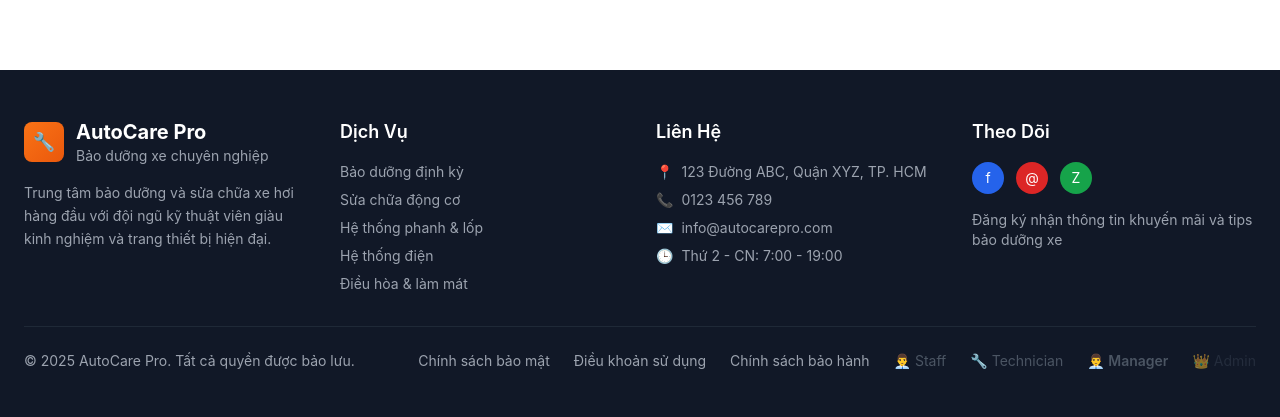
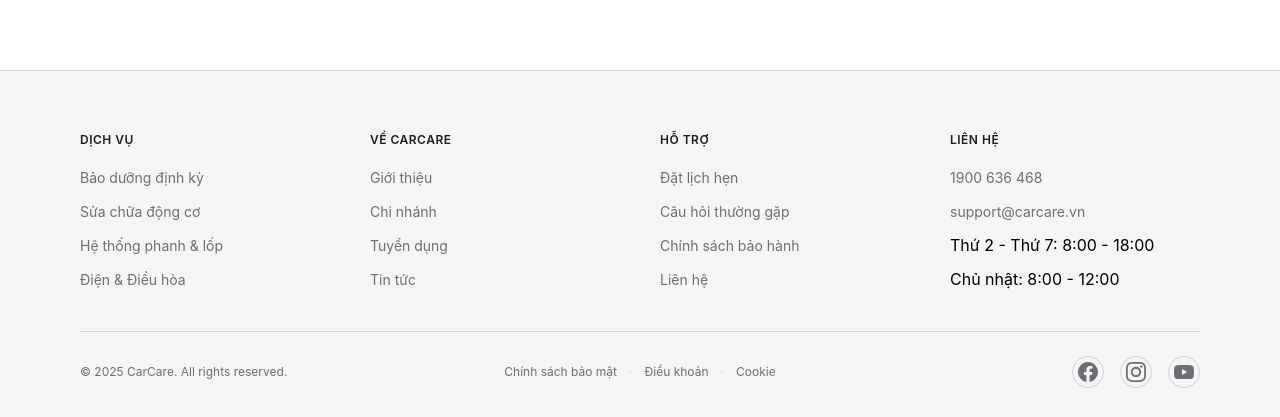
Before and after one commit to FGApollo/EV-Service-Center-Maintance-Management-System_SWP391_FE, a React (Vite) app: page / in a window 1280 px wide. Shown: the part 3060-3477 px from the top of the page. Built offline with nearby package versions, Linux system fonts and the light colour scheme.

Commit message:
Add modern footer component and refactor Navbar for dashboard navigation

```diff
--- /dev/null
+++ b/src/components/Footer.css
@@ -0,0 +1,222 @@
+/* ============================================
+   MODERN FOOTER - Apple/Minimal Style
+   ============================================ */
+
+.modern-footer {
+  background: #f5f5f7;
+  border-top: 1px solid #d2d2d7;
+  padding: 60px 0 32px;
+}
+
+.footer-wrapper {
+  max-width: 1200px;
+  margin: 0 auto;
+  padding: 0 40px;
+}
+
+/* Footer Grid */
+.footer-grid {
+  display: grid;
+  grid-template-columns: repeat(4, 1fr);
+  gap: 40px;
+  margin-bottom: 40px;
+}
+
+.footer-section {
+  display: flex;
+  flex-direction: column;
+}
+
+.footer-title {
+  font-size: 0.75rem;
+  font-weight: 600;
+  color: #1d1d1f;
+  text-transform: uppercase;
+  letter-spacing: 0.5px;
+  margin: 0 0 16px 0;
+}
+
+.footer-list {
+  list-style: none;
+  padding: 0;
+  margin: 0;
+  display: flex;
+  flex-direction: column;
+  gap: 10px;
+}
+
+.footer-list li {
+  margin: 0;
+}
+
+.footer-list button,
+.footer-list a {
+  font-size: 0.875rem;
+  color: #6e6e73;
+  text-decoration: none;
+  background: none;
+  border: none;
+  padding: 0;
+  cursor: pointer;
+  transition: color 0.2s;
+  text-align: left;
+  font-family: inherit;
+}
+
+.footer-list button:hover,
+.footer-list a:hover {
+  color: #1d1d1f;
+}
+
+/* Footer Divider */
+.footer-divider {
+  height: 1px;
+  background: #d2d2d7;
+  margin: 40px 0 24px;
+}
+
+/* Footer Bottom */
+.footer-bottom-new {
+  display: grid;
+  grid-template-columns: 1fr auto 1fr;
+  align-items: center;
+  gap: 32px;
+}
+
+.footer-bottom-left {
+  display: flex;
+  justify-content: flex-start;
+}
+
+.footer-bottom-center {
+  display: flex;
+  align-items: center;
+  gap: 12px;
+  justify-content: center;
+}
+
+.footer-bottom-right {
+  display: flex;
+  gap: 16px;
+  justify-content: flex-end;
+}
+
+.footer-copyright {
+  font-size: 0.75rem;
+  color: #6e6e73;
+  margin: 0;
+}
+
+.footer-bottom-center a {
+  font-size: 0.75rem;
+  color: #6e6e73;
+  text-decoration: none;
+  transition: color 0.2s;
+}
+
+.footer-bottom-center a:hover {
+  color: #1d1d1f;
+}
+
+.footer-dot {
+  color: #d2d2d7;
+  font-size: 0.75rem;
+}
+
+.footer-social-link {
+  width: 32px;
+  height: 32px;
+  border-radius: 50%;
+  background: transparent;
+  border: 1px solid #d2d2d7;
+  display: flex;
+  align-items: center;
+  justify-content: center;
+  color: #6e6e73;
+  transition: all 0.2s;
+  text-decoration: none;
+}
+
+.footer-social-link:hover {
+  background: #ffffff;
+  color: #1d1d1f;
+  border-color: #1d1d1f;
+  transform: translateY(-2px);
+}
+
+/* Responsive Design */
+@media (max-width: 1024px) {
+  .footer-wrapper {
+    padding: 0 32px;
+  }
+
+  .footer-grid {
+    grid-template-columns: repeat(2, 1fr);
+    gap: 32px;
+  }
+}
+
+@media (max-width: 768px) {
+  .modern-footer {
+    padding: 48px 0 24px;
+  }
+
+  .footer-wrapper {
+    padding: 0 24px;
+  }
+
+  .footer-grid {
+    grid-template-columns: 1fr;
+    gap: 32px;
+  }
+
+  .footer-bottom-new {
+    grid-template-columns: 1fr;
+    gap: 24px;
+    text-align: center;
+  }
+
+  .footer-bottom-left,
+  .footer-bottom-center,
+  .footer-bottom-right {
+    justify-content: center;
+  }
+}
+
+@media (max-width: 480px) {
+  .footer-wrapper {
+    padding: 0 20px;
+  }
+
+  .footer-grid {
+    gap: 24px;
+  }
+
+  .footer-title {
+    font-size: 0.7rem;
+  }
+
+  .footer-list button,
+  .footer-list a {
+    font-size: 0.8rem;
+  }
+
+  .footer-bottom-new {
+    gap: 20px;
+  }
+
+  .footer-copyright,
+  .footer-bottom-center a {
+    font-size: 0.7rem;
+  }
+
+  .footer-social-link {
+    width: 28px;
+    height: 28px;
+  }
+
+  .footer-social-link svg {
+    width: 16px;
+    height: 16px;
+  }
+}
--- a/src/components/Footer.jsx
+++ b/src/components/Footer.jsx
@@ -1,137 +1,90 @@
 import React from "react";
+import "./Footer.css";
 
 function Footer({ onNavigate }) {
   return (
-    <footer className="bg-gray-900 text-white py-12">
-      <div className="container mx-auto px-6">
-        <div className="grid md:grid-cols-4 gap-8">
-          {/* Company Info */}
-          <div>
-            <div className="flex items-center space-x-3 mb-4">
-              <div className="w-10 h-10 bg-gradient-to-br from-orange-500 to-orange-600 rounded-lg flex items-center justify-center">
-                <span className="text-white font-bold text-lg">🔧</span>
-              </div>
-              <div>
-                <h3 className="text-xl font-bold">AutoCare Pro</h3>
-                <p className="text-sm text-gray-400">Bảo dưỡng xe chuyên nghiệp</p>
-              </div>
-            </div>
-            <p className="text-gray-400 text-sm leading-relaxed">
-              Trung tâm bảo dưỡng và sửa chữa xe hơi hàng đầu với đội ngũ kỹ thuật viên
-              giàu kinh nghiệm và trang thiết bị hiện đại.
-            </p>
+    <footer className="modern-footer">
+      <div className="footer-wrapper">
+        {/* Main Footer Content */}
+        <div className="footer-grid">
+          {/* Services */}
+          <div className="footer-section">
+            <h4 className="footer-title">Dịch Vụ</h4>
+            <ul className="footer-list">
+              <li><button onClick={() => onNavigate && onNavigate('home')}>Bảo dưỡng định kỳ</button></li>
+              <li><button onClick={() => onNavigate && onNavigate('home')}>Sửa chữa động cơ</button></li>
+              <li><button onClick={() => onNavigate && onNavigate('home')}>Hệ thống phanh & lốp</button></li>
+              <li><button onClick={() => onNavigate && onNavigate('home')}>Điện & Điều hòa</button></li>
+            </ul>
           </div>
 
-          {/* Services */}
-          <div>
-            <h4 className="text-lg font-semibold mb-4">Dịch Vụ</h4>
-            <ul className="space-y-2 text-gray-400 text-sm">
-              <li className="hover:text-white cursor-pointer">Bảo dưỡng định kỳ</li>
-              <li className="hover:text-white cursor-pointer">Sửa chữa động cơ</li>
-              <li className="hover:text-white cursor-pointer">Hệ thống phanh & lốp</li>
-              <li className="hover:text-white cursor-pointer">Hệ thống điện</li>
-              <li className="hover:text-white cursor-pointer">Điều hòa & làm mát</li>
+          {/* Company */}
+          <div className="footer-section">
+            <h4 className="footer-title">Về CarCare</h4>
+            <ul className="footer-list">
+              <li><button onClick={() => onNavigate && onNavigate('home')}>Giới thiệu</button></li>
+              <li><button onClick={() => onNavigate && onNavigate('home')}>Chi nhánh</button></li>
+              <li><button onClick={() => onNavigate && onNavigate('home')}>Tuyển dụng</button></li>
+              <li><button onClick={() => onNavigate && onNavigate('home')}>Tin tức</button></li>
+            </ul>
+          </div>
+
+          {/* Support */}
+          <div className="footer-section">
+            <h4 className="footer-title">Hỗ Trợ</h4>
+            <ul className="footer-list">
+              <li><button onClick={() => onNavigate && onNavigate('booking')}>Đặt lịch hẹn</button></li>
+              <li><a href="#faq">Câu hỏi thường gặp</a></li>
+              <li><a href="#warranty">Chính sách bảo hành</a></li>
+              <li><a href="#contact">Liên hệ</a></li>
             </ul>
           </div>
 
           {/* Contact */}
-          <div>
-            <h4 className="text-lg font-semibold mb-4">Liên Hệ</h4>
-            <div className="space-y-2 text-gray-400 text-sm">
-              <p className="flex items-center gap-2">
-                <span>📍</span>
-                123 Đường ABC, Quận XYZ, TP. HCM
-              </p>
-              <p className="flex items-center gap-2">
-                <span>📞</span>
-                0123 456 789
-              </p>
-              <p className="flex items-center gap-2">
-                <span>✉️</span>
-                info@autocarepro.com
-              </p>
-              <p className="flex items-center gap-2">
-                <span>🕒</span>
-                Thứ 2 - CN: 7:00 - 19:00
-              </p>
-            </div>
-          </div>
-
-          {/* Follow Us */}
-          <div>
-            <h4 className="text-lg font-semibold mb-4">Theo Dõi</h4>
-            <div className="flex space-x-3 mb-4">
-              <div className="w-8 h-8 bg-blue-600 rounded-full flex items-center justify-center cursor-pointer hover:bg-blue-700">
-                <span className="text-white text-sm">f</span>
-              </div>
-              <div className="w-8 h-8 bg-red-600 rounded-full flex items-center justify-center cursor-pointer hover:bg-red-700">
-                <span className="text-white text-sm">@</span>
-              </div>
-              <div className="w-8 h-8 bg-green-600 rounded-full flex items-center justify-center cursor-pointer hover:bg-green-700">
-                <span className="text-white text-sm">Z</span>
-              </div>
-            </div>
-            <p className="text-gray-400 text-sm">
-              Đăng ký nhận thông tin khuyến mãi và tips bảo dưỡng xe
-            </p>
+          <div className="footer-section">
+            <h4 className="footer-title">Liên Hệ</h4>
+            <ul className="footer-list">
+              <li><a href="tel:1900636468">1900 636 468</a></li>
+              <li><a href="mailto:support@carcare.vn">support@carcare.vn</a></li>
+              <li>Thứ 2 - Thứ 7: 8:00 - 18:00</li>
+              <li>Chủ nhật: 8:00 - 12:00</li>
+            </ul>
           </div>
         </div>
 
-        {/* Bottom */}
-        <div className="border-t border-gray-800 mt-8 pt-6 flex flex-col md:flex-row justify-between items-center">
-          <p className="text-gray-400 text-sm">
-            © 2025 AutoCare Pro. Tất cả quyền được bảo lưu.
-          </p>
-          <div className="flex space-x-6 mt-4 md:mt-0">
-            <a href="#" className="text-gray-400 hover:text-white text-sm">Chính sách bảo mật</a>
-            <a href="#" className="text-gray-400 hover:text-white text-sm">Điều khoản sử dụng</a>
-            <a href="#" className="text-gray-400 hover:text-white text-sm">Chính sách bảo hành</a>
-            {onNavigate && (
-              <>
-                <button
-                  onClick={() => onNavigate('staff')}
-                  className="text-gray-600 hover:text-blue-400 text-sm transition-colors"
-                  title="Dành cho nhân viên tiếp nhận"
-                >
-                  👨‍💼 Staff
-                </button>
-                <button
-                  onClick={() => onNavigate('technician')}
-                  className="text-gray-600 hover:text-green-400 text-sm transition-colors"
-                  title="Dành cho kỹ thuật viên"
-                >
-                  🔧 Technician
-                </button>
-                <button
-                  onClick={() => {
-                    console.log('Manager button clicked!', onNavigate);
-                    if (onNavigate) {
-                      onNavigate('manager');
-                    } else {
-                      console.error('onNavigate is not defined!');
-                    }
-                  }}
-                  className="text-gray-600 hover:text-orange-400 text-sm transition-colors font-semibold"
-                  title="Dành cho quản lý trung tâm"
-                >
-                  👨‍💼 Manager
-                </button>
-                <button
-                  onClick={() => {
-                    console.log('Admin button clicked (deprecated)!', onNavigate);
-                    if (onNavigate) {
-                      onNavigate('admin');
-                    } else {
-                      console.error('onNavigate is not defined!');
-                    }
-                  }}
-                  className="text-gray-700 hover:text-purple-400 text-sm transition-colors opacity-50"
-                  title="Admin (deprecated - use Manager)"
-                >
-                  👑 Admin
-                </button>
-              </>
-            )}
+        {/* Divider */}
+        <div className="footer-divider"></div>
+
+        {/* Footer Bottom */}
+        <div className="footer-bottom-new">
+          <div className="footer-bottom-left">
+            <p className="footer-copyright">© 2025 CarCare. All rights reserved.</p>
+          </div>
+
+          <div className="footer-bottom-center">
+            <a href="#privacy">Chính sách bảo mật</a>
+            <span className="footer-dot">·</span>
+            <a href="#terms">Điều khoản</a>
+            <span className="footer-dot">·</span>
+            <a href="#cookies">Cookie</a>
+          </div>
+
+          <div className="footer-bottom-right">
+            <a href="#facebook" className="footer-social-link" aria-label="Facebook">
+              <svg viewBox="0 0 24 24" fill="currentColor" width="20" height="20">
+                <path d="M24 12.073c0-6.627-5.373-12-12-12s-12 5.373-12 12c0 5.99 4.388 10.954 10.125 11.854v-8.385H7.078v-3.47h3.047V9.43c0-3.007 1.792-4.669 4.533-4.669 1.312 0 2.686.235 2.686.235v2.953H15.83c-1.491 0-1.956.925-1.956 1.874v2.25h3.328l-.532 3.47h-2.796v8.385C19.612 23.027 24 18.062 24 12.073z"/>
+              </svg>
+            </a>
+            <a href="#instagram" className="footer-social-link" aria-label="Instagram">
+              <svg viewBox="0 0 24 24" fill="currentColor" width="20" height="20">
+                <path d="M12 2.163c3.204 0 3.584.012 4.85.07 3.252.148 4.771 1.691 4.919 4.919.058 1.265.069 1.645.069 4.849 0 3.205-.012 3.584-.069 4.849-.149 3.225-1.664 4.771-4.919 4.919-1.266.058-1.644.07-4.85.07-3.204 0-3.584-.012-4.849-.07-3.26-.149-4.771-1.699-4.919-4.92-.058-1.265-.07-1.644-.07-4.849 0-3.204.013-3.583.07-4.849.149-3.227 1.664-4.771 4.919-4.919 1.266-.057 1.645-.069 4.849-.069zm0-2.163c-3.259 0-3.667.014-4.947.072-4.358.2-6.78 2.618-6.98 6.98-.059 1.281-.073 1.689-.073 4.948 0 3.259.014 3.668.072 4.948.2 4.358 2.618 6.78 6.98 6.98 1.281.058 1.689.072 4.948.072 3.259 0 3.668-.014 4.948-.072 4.354-.2 6.782-2.618 6.979-6.98.059-1.28.073-1.689.073-4.948 0-3.259-.014-3.667-.072-4.947-.196-4.354-2.617-6.78-6.979-6.98-1.281-.059-1.69-.073-4.949-.073zm0 5.838c-3.403 0-6.162 2.759-6.162 6.162s2.759 6.163 6.162 6.163 6.162-2.759 6.162-6.163c0-3.403-2.759-6.162-6.162-6.162zm0 10.162c-2.209 0-4-1.79-4-4 0-2.209 1.791-4 4-4s4 1.791 4 4c0 2.21-1.791 4-4 4zm6.406-11.845c-.796 0-1.441.645-1.441 1.44s.645 1.44 1.441 1.44c.795 0 1.439-.645 1.439-1.44s-.644-1.44-1.439-1.44z"/>
+              </svg>
+            </a>
+            <a href="#youtube" className="footer-social-link" aria-label="YouTube">
+              <svg viewBox="0 0 24 24" fill="currentColor" width="20" height="20">
+                <path d="M23.498 6.186a3.016 3.016 0 0 0-2.122-2.136C19.505 3.545 12 3.545 12 3.545s-7.505 0-9.377.505A3.017 3.017 0 0 0 .502 6.186C0 8.07 0 12 0 12s0 3.93.502 5.814a3.016 3.016 0 0 0 2.122 2.136c1.871.505 9.376.505 9.376.505s7.505 0 9.377-.505a3.015 3.015 0 0 0 2.122-2.136C24 15.93 24 12 24 12s0-3.93-.502-5.814zM9.545 15.568V8.432L15.818 12l-6.273 3.568z"/>
+              </svg>
+            </a>
           </div>
         </div>
       </div>
```
Also changed, not shown: src/components/Navbar.jsx (+49 -1 lines).
